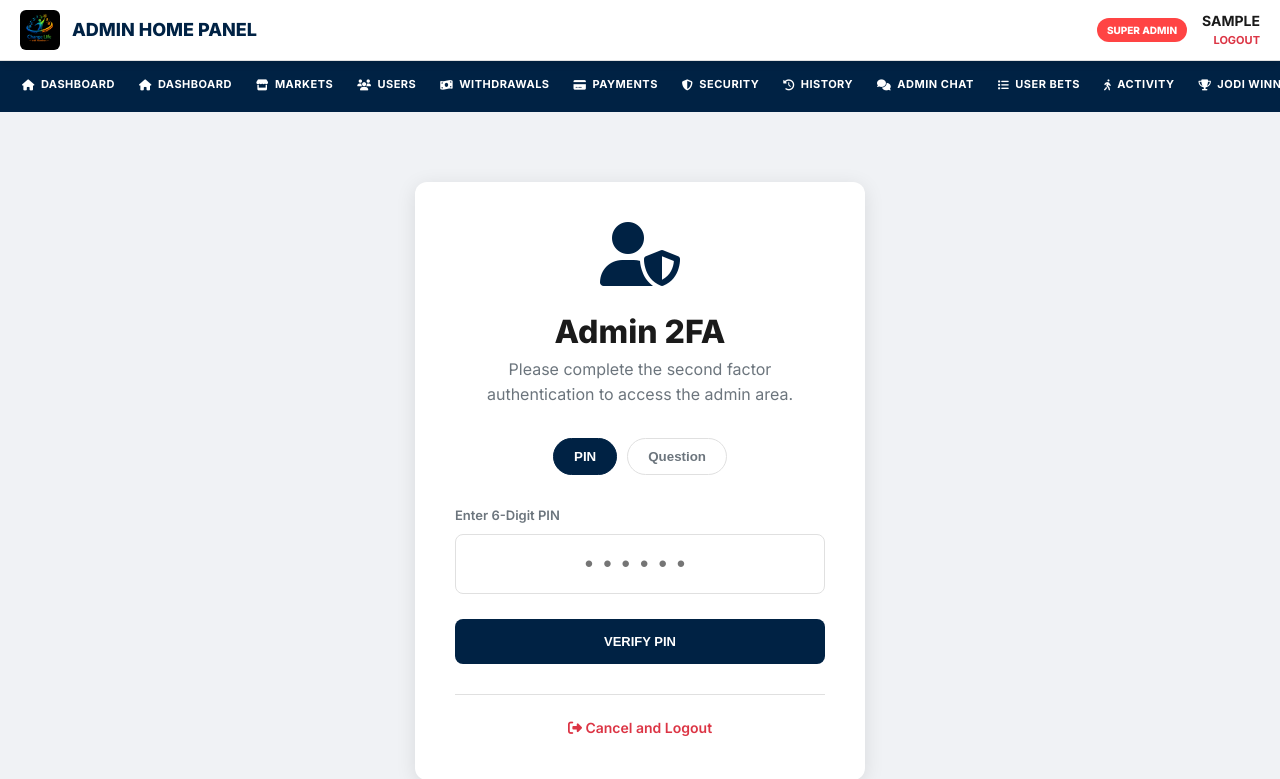
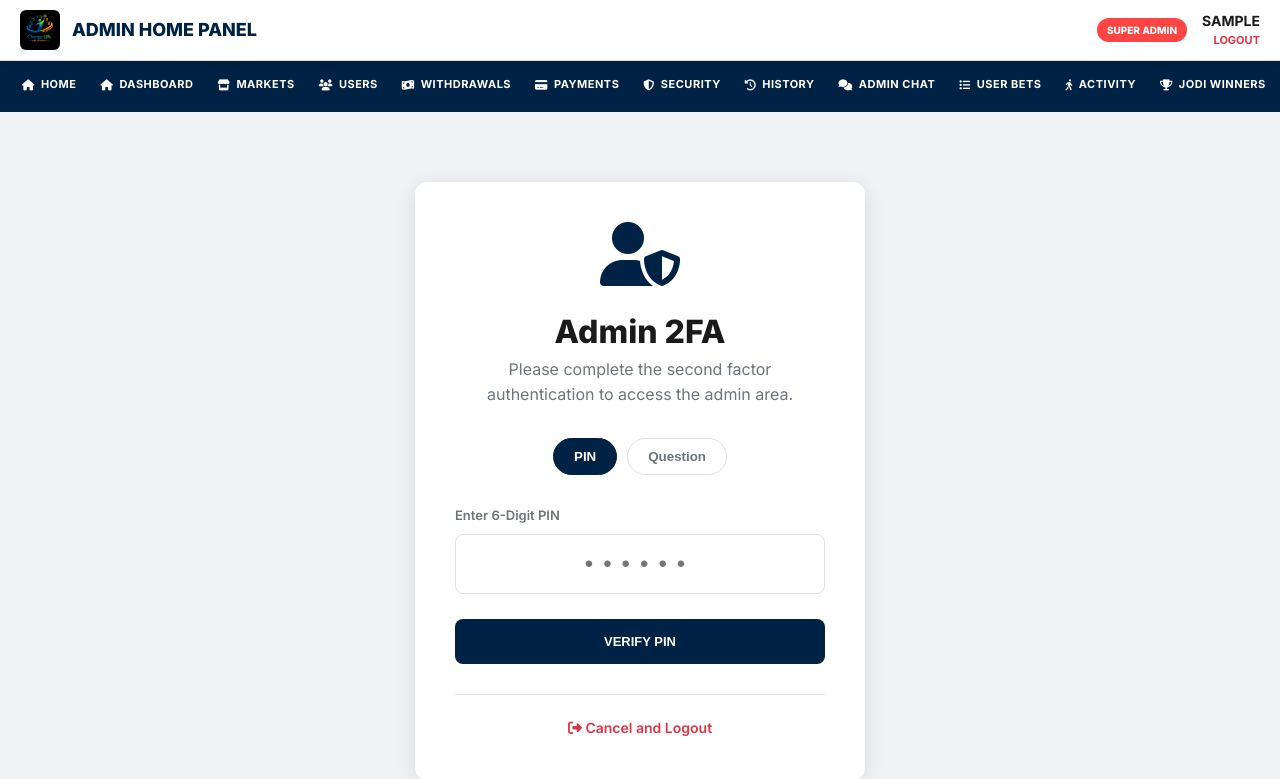
Before and after one commit to KAMALAKAR810/Kamalakar-project, a Django app: page /admin-2fa/ in a window 1280 px wide. Shown: the top 779 px of the page. Run offline with Django 5.2, Linux system fonts and the light colour scheme; the visitor is signed in with stand-in values (Sample User, id 1); data comes from the database, SQL or seed files in the repository; data that the repository does not hold is empty.

Commit message:
19-04-2026-1111111111111

```diff
--- a/templates/admin_base.html
+++ b/templates/admin_base.html
@@ -316,13 +316,14 @@
 
 <nav class="admin-nav">
     <div class="nav-container">
+
+         <a href="{% url 'index' %}" class="nav-link {% if request.resolver_match.url_name == 'index' %}active{% endif %}"> <i class="fas fa-home"></i> HOME</a>
+
+
         <a href="{% url 'admin_summary' %}" class="nav-link {% if request.resolver_match.url_name == 'admin_summary' %}active{% endif %}">
             <i class="fas fa-home"></i> Dashboard
         </a>
 
- <a href="{% url 'admin_summary' %}" class="nav-link {% if request.resolver_match.url_name == 'admin_summary' %}active{% endif %}">
-            <i class="fas fa-home"></i> Dashboard
-        </a>
 
 
 
```
